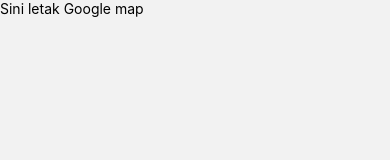
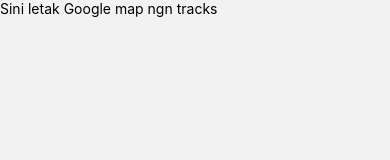
Before and after one commit to HaikalAkif/Geotrack, a React Native app: screen /map in a window 390 px wide. Shown: the top 160 px of the page. Built offline with nearby package versions, Linux system fonts and the light colour scheme.

Commit message:
Daily commit

```diff
--- a/screens/map.js
+++ b/screens/map.js
@@ -9,7 +9,7 @@
     return(
         <SafeAreaView style={styles.container}>
             <Text>
-                Sini letak Google map
+                Sini letak Google map ngn tracks
             </Text>
         </SafeAreaView>
     )
```
